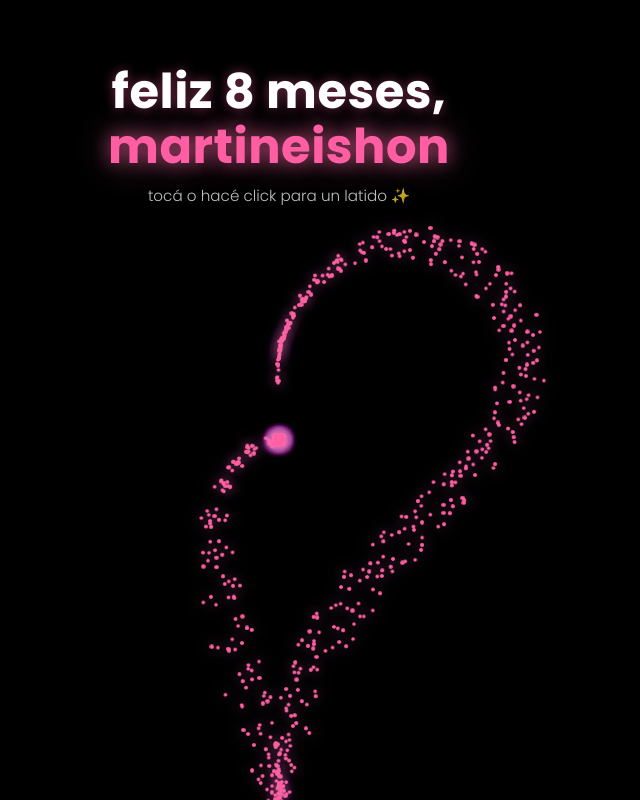
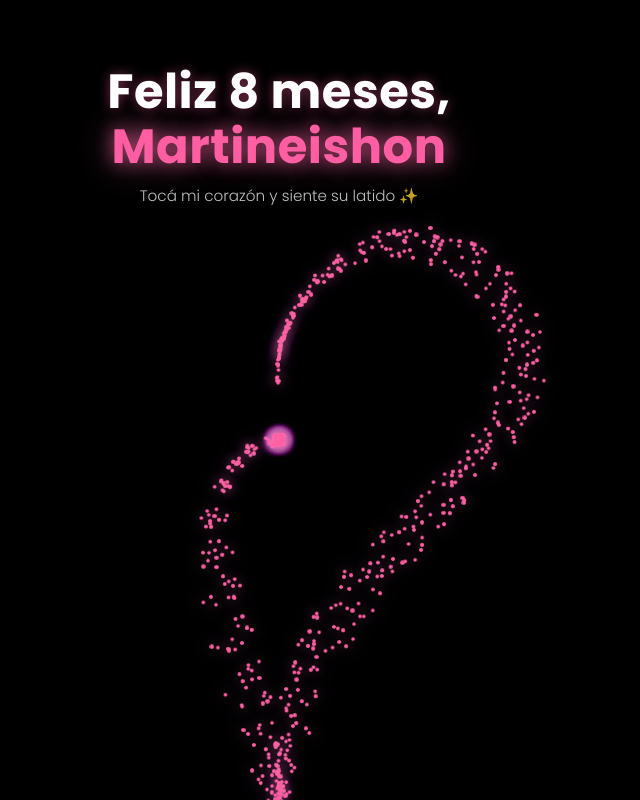
Before and after one commit to xGaleno/8-meses, a plain HTML site: page index.html in a window 1280 px wide. Shown: the whole page, without its empty margins (361-1001 px from the left). Drawn offline with Linux system fonts and the light colour scheme; animation ran at ten frames a second.

```diff
--- a/index.html
+++ b/index.html
@@ -12,8 +12,8 @@
   <canvas id="heart"></canvas>
 
   <header class="title">
-    <h1>feliz 8 meses,<br><span>martineishon</span></h1>
-    <p class="hint">tocá o hacé click para un latido ✨</p>
+    <h1>Feliz 8 meses,<br><span>Martineishon</span></h1>
+    <p class="hint">Tocá mi corazón y siente su latido ✨</p>
   </header>
 
   <script src="./main.js"></script>
```
